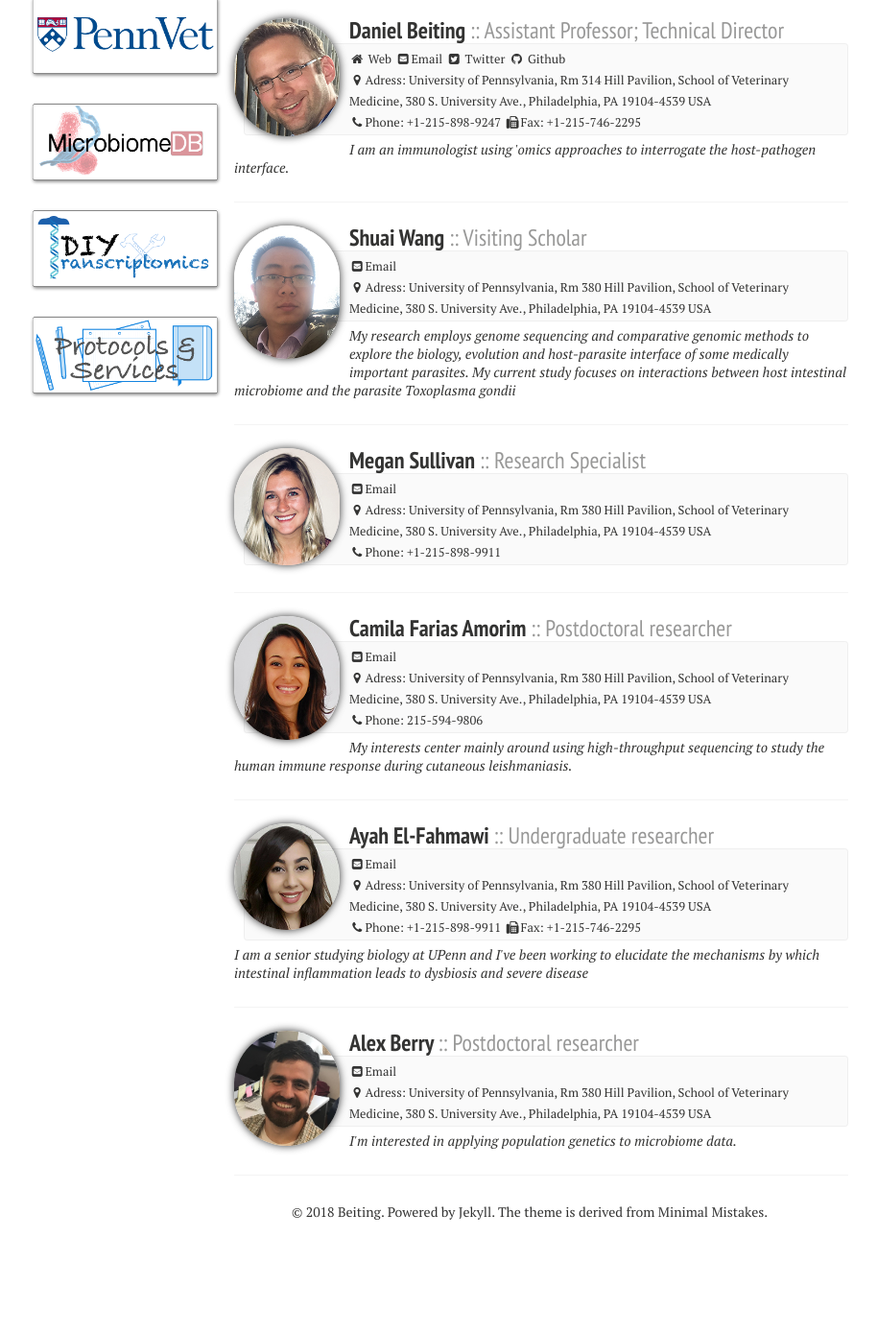
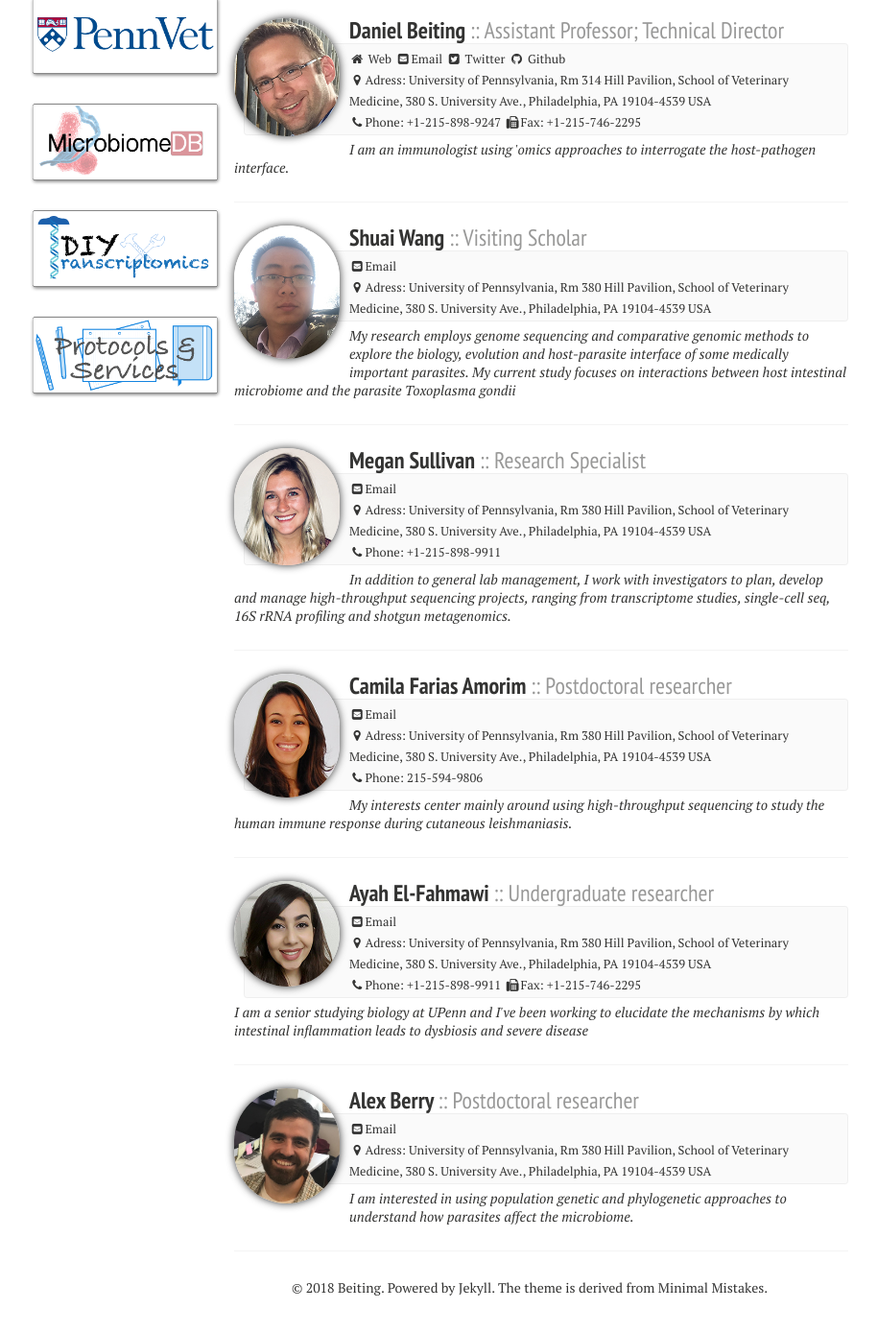
Before and after one commit to hostmicrobe/hostmicrobe.github.io, a Jekyll site: the page built from people/index.md, in a window 1280 px wide and 1400 px high, scrolled down 122 px. Shown: the top 1389 px of the window at 96% size, without its empty margins (16-931 px from the left). Built offline with Jekyll 4.4.1, drawn with Linux system fonts in a browser that asks for light colours; nearby versions of some CDN libraries; before the commit the page ends 1443 px from its top, so only the background shows below that.

Commit message:
updating people

```diff
--- a/_data/people.yml
+++ b/_data/people.yml
@@ -27,7 +27,7 @@
   twitter:
   avatar: megan.jpg
   address: University of Pennsylvania, Rm 380 Hill Pavilion, School of Veterinary Medicine, 380 S. University Ave., Philadelphia, PA 19104-4539 USA
-  bio:
+  bio: "In addition to general lab management, I work with investigators to plan, develop and manage high-throughput sequencing projects, ranging from transcriptome studies, single-cell seq, 16S rRNA profiling and shotgun metagenomics."
 
 - alias: Camila
   name: Camila Farias Amorim
@@ -57,4 +57,4 @@
   twitter:
   avatar: alex.jpg
   address: University of Pennsylvania, Rm 380 Hill Pavilion, School of Veterinary Medicine, 380 S. University Ave., Philadelphia, PA 19104-4539 USA
-  bio: "I'm interested in applying population genetics to microbiome data."
+  bio: "I am interested in using population genetic and phylogenetic approaches to understand how parasites affect the microbiome."
```
